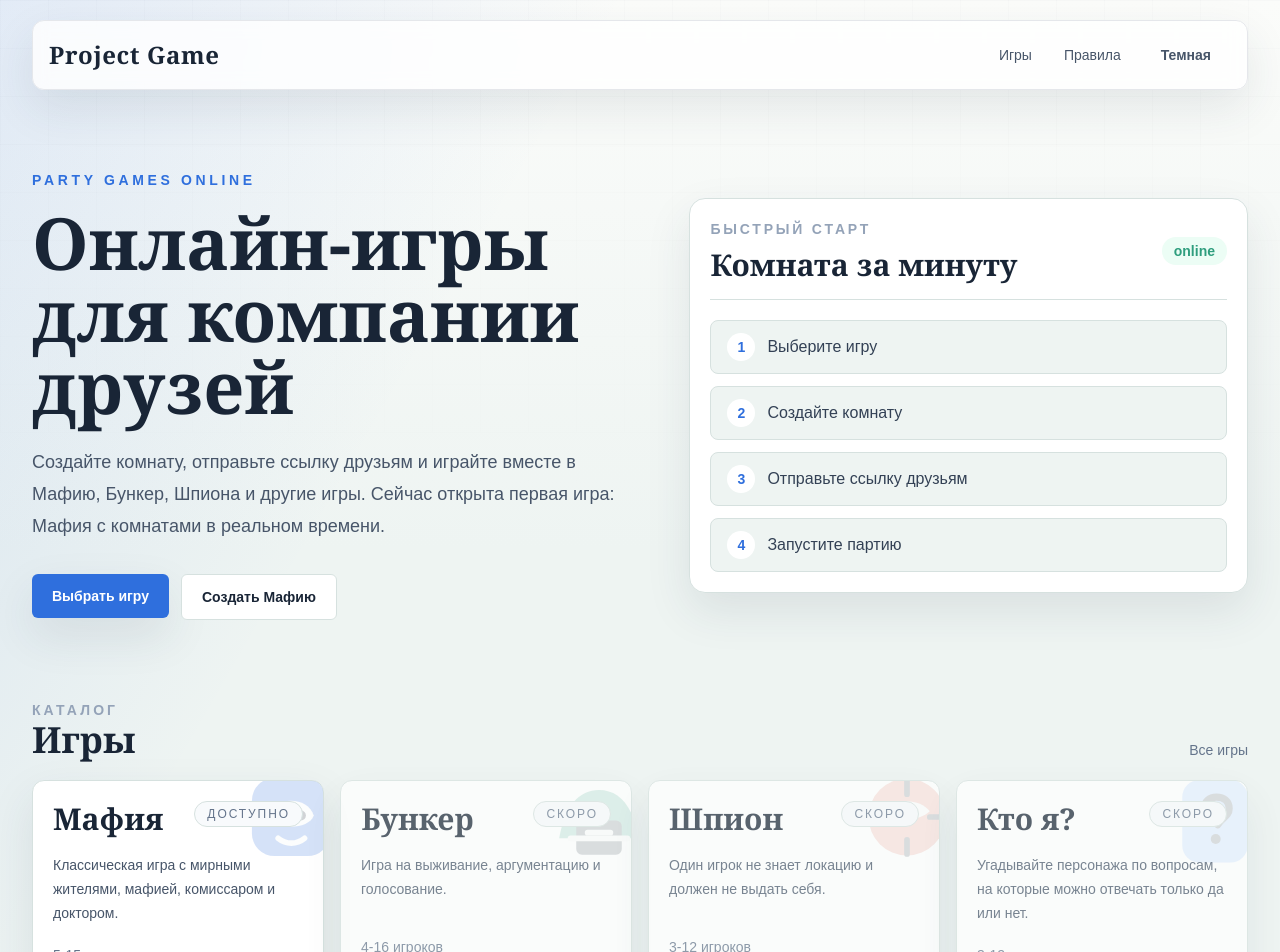
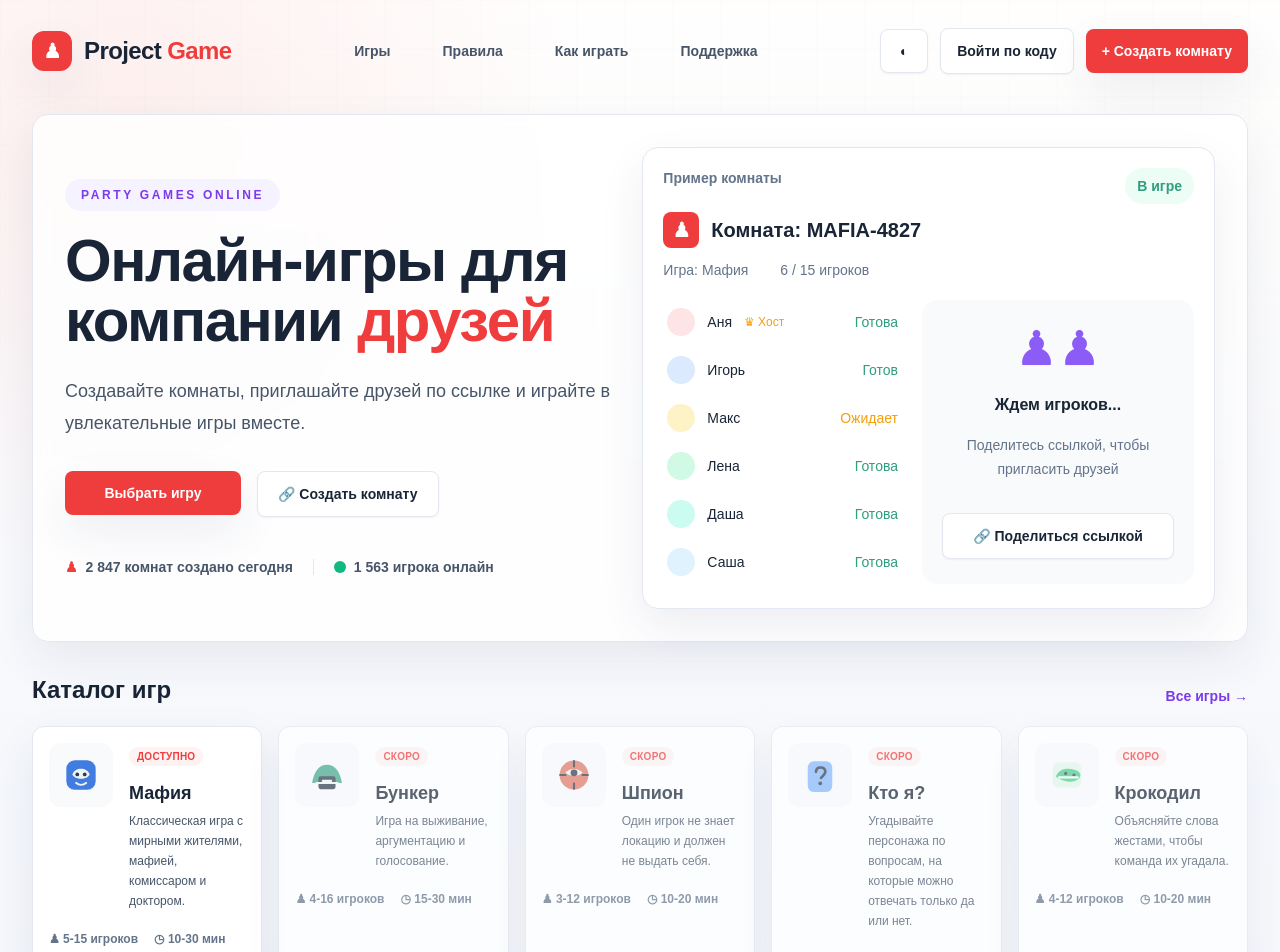
Before and after one commit to Iutin12/Project-Game, a Next.js app: page / in a window 1280 px wide. Shown: the top 952 px of the page. Built offline with nearby package versions, Linux system fonts and the light colour scheme.

Commit message:
Restyle landing page from reference

```diff
--- a/src/app/globals.css
+++ b/src/app/globals.css
@@ -6,15 +6,15 @@
   --font-display: "Geologica";
   --font-body: "Manrope";
   --color-ink: #192536;
-  --color-cloud: #eef4f2;
-  --color-line: #d6e1df;
+  --color-cloud: #f6f8fc;
+  --color-line: #e2e7f0;
   --color-mint: #2f9e7e;
-  --color-ocean: #2f6fdd;
-  --color-coral: #df6a55;
-  --color-page: #eef4f2;
-  --color-surface: #fbfcfa;
-  --color-surface-muted: #f3f7f5;
-  --shadow-soft: 0 18px 45px rgba(35, 63, 79, 0.1);
+  --color-ocean: #ef3d3d;
+  --color-coral: #ef3d3d;
+  --color-page: #f6f8fc;
+  --color-surface: #fffdfb;
+  --color-surface-muted: #f5f7fb;
+  --shadow-soft: 0 18px 45px rgba(38, 52, 86, 0.08);
   color-scheme: light;
 }
 
@@ -46,8 +46,8 @@ body {
   margin: 0;
   color: var(--color-ink);
   background:
-    linear-gradient(120deg, rgba(47, 111, 221, 0.12), transparent 34rem),
-    linear-gradient(180deg, var(--color-surface) 0%, var(--color-page) 52%, var(--color-cloud) 100%);
+    radial-gradient(circle at 10% 10%, rgba(239, 61, 61, 0.08), transparent 28rem),
+    linear-gradient(180deg, #fffefd 0%, var(--color-page) 58%, #f3f6fb 100%);
   font-family: var(--font-body), Arial, sans-serif;
 }
 
@@ -72,7 +72,7 @@ select {
   position: fixed;
   inset: 0;
   pointer-events: none;
-  opacity: 0.38;
+  opacity: 0.26;
   background-image:
     linear-gradient(rgba(25, 38, 66, 0.045) 1px, transparent 1px),
     linear-gradient(90deg, rgba(25, 38, 66, 0.04) 1px, transparent 1px);
--- a/src/app/page.tsx
+++ b/src/app/page.tsx
@@ -5,63 +5,112 @@ import { GameCard } from "@/components/game-card/GameCard";
 import { games } from "@/games/config";
 
 export default function HomePage() {
+  const previewPlayers = [
+    ["Аня", "Готова", "bg-rose-100"],
+    ["Игорь", "Готов", "bg-blue-100"],
+    ["Макс", "Ожидает", "bg-amber-100"],
+    ["Лена", "Готова", "bg-emerald-100"],
+    ["Даша", "Готова", "bg-teal-100"],
+    ["Саша", "Готова", "bg-sky-100"]
+  ];
+
   return (
     <AppShell>
-      <section className="grid flex-1 items-center gap-10 py-12 lg:grid-cols-[1.05fr_0.95fr] lg:py-20">
-        <div>
-          <p className="mb-4 text-sm font-semibold uppercase tracking-[0.26em] text-ocean">party games online</p>
-          <h1 className="font-display text-5xl font-semibold leading-none text-ink sm:text-7xl">
-            Онлайн-игры для компании друзей
+      <section className="mt-8 grid gap-8 rounded-2xl border border-line bg-white/80 p-5 shadow-soft backdrop-blur lg:grid-cols-[1fr_1.05fr] lg:p-8">
+        <div className="flex flex-col justify-center py-8">
+          <p className="mb-5 w-fit rounded-full bg-violet-50 px-4 py-2 text-xs font-bold uppercase tracking-[0.22em] text-violet-600">
+            party games online
+          </p>
+          <h1 className="max-w-2xl text-5xl font-black leading-tight tracking-tight text-ink sm:text-6xl">
+            Онлайн-игры для компании <span className="text-ocean">друзей</span>
           </h1>
-          <p className="mt-6 max-w-2xl text-lg leading-8 text-slate-600">
-            Создайте комнату, отправьте ссылку друзьям и играйте вместе в Мафию, Бункер,
-            Шпиона и другие игры. Сейчас открыта первая игра: Мафия с комнатами
-            в реальном времени.
+          <p className="mt-6 max-w-xl text-lg leading-8 text-slate-600">
+            Создавайте комнаты, приглашайте друзей по ссылке и играйте в увлекательные игры вместе.
           </p>
-          <div className="mt-8 flex flex-wrap gap-3">
+          <div className="mt-8 flex flex-wrap gap-4">
             <Link href="/games">
-              <Button>Выбрать игру</Button>
+              <Button className="min-w-44">Выбрать игру</Button>
             </Link>
             <Link href="/games/mafia">
-              <Button variant="secondary">Создать Мафию</Button>
+              <Button variant="secondary" className="min-w-44">🔗 Создать комнату</Button>
             </Link>
+          </div>
+          <div className="mt-10 flex flex-wrap items-center gap-5 text-sm font-semibold text-slate-600">
+            <span className="flex items-center gap-2"><span className="text-ocean">♟</span> 2 847 комнат создано сегодня</span>
+            <span className="h-4 w-px bg-line" />
+            <span className="flex items-center gap-2"><span className="h-3 w-3 rounded-full bg-emerald-500" /> 1 563 игрока онлайн</span>
           </div>
         </div>
 
         <div className="rounded-2xl border border-line bg-white p-5 shadow-soft">
-          <div className="flex items-center justify-between gap-4 border-b border-line pb-4">
+          <div className="mb-5 flex items-start justify-between gap-4">
             <div>
-              <p className="text-sm font-semibold uppercase tracking-[0.2em] text-slate-400">быстрый старт</p>
-              <h2 className="mt-2 font-display text-3xl font-semibold text-ink">Комната за минуту</h2>
+              <p className="text-sm font-semibold text-slate-500">Пример комнаты</p>
+              <h2 className="mt-6 flex items-center gap-3 text-xl font-bold text-ink">
+                <span className="flex h-9 w-9 items-center justify-center rounded-lg bg-ocean text-white">♟</span>
+                Комната: MAFIA-4827
+              </h2>
+              <p className="mt-3 text-sm font-medium text-slate-500">Игра: Мафия <span className="ml-7">6 / 15 игроков</span></p>
             </div>
-            <span className="rounded-full bg-emerald-50 px-3 py-1 text-sm font-semibold text-mint">online</span>
+            <span className="rounded-full bg-emerald-50 px-3 py-2 text-sm font-bold text-mint">В игре</span>
           </div>
-          <div className="mt-5 space-y-3">
-            {["Выберите игру", "Создайте комнату", "Отправьте ссылку друзьям", "Запустите партию"].map((line, index) => (
-              <div key={line} className="flex items-center gap-3 rounded-lg border border-line bg-cloud px-4 py-3 text-slate-700">
-                <span className="flex h-7 w-7 items-center justify-center rounded-full bg-white text-sm font-semibold text-ocean">
-                  {index + 1}
+          <div className="grid gap-5 md:grid-cols-[1fr_17rem]">
+            <div className="space-y-1">
+              {previewPlayers.map(([name, status, color], index) => (
+              <div key={name} className="flex items-center justify-between rounded-lg px-1 py-2 text-sm">
+                <span className="flex items-center gap-3 font-medium text-ink">
+                  <span className={`h-7 w-7 rounded-full ${color}`} />
+                  {name} {index === 0 ? <span className="text-xs text-amber-500">♛ Хост</span> : null}
                 </span>
-                {line}
+                <span className={status === "Ожидает" ? "text-amber-500" : "text-mint"}>{status}</span>
               </div>
-            ))}
+              ))}
+            </div>
+            <div className="flex flex-col items-center justify-center rounded-2xl bg-slate-50 p-5 text-center">
+              <div className="text-5xl text-violet-500">♟♟</div>
+              <p className="mt-5 font-bold text-ink">Ждем игроков...</p>
+              <p className="mt-4 text-sm leading-6 text-slate-500">Поделитесь ссылкой, чтобы пригласить друзей</p>
+              <Button variant="secondary" className="mt-8 w-full">🔗 Поделиться ссылкой</Button>
+            </div>
           </div>
         </div>
       </section>
 
-      <section className="pb-12">
+      <section className="py-8">
         <div className="mb-5 flex items-end justify-between gap-4">
           <div>
-            <p className="text-sm font-semibold uppercase tracking-[0.22em] text-slate-400">Каталог</p>
-            <h2 className="font-display text-4xl font-semibold text-ink">Игры</h2>
+            <h2 className="text-2xl font-black text-ink">Каталог игр</h2>
           </div>
-          <Link className="text-sm font-medium text-slate-500 hover:text-ink" href="/games">
-            Все игры
+          <Link className="text-sm font-bold text-violet-600 hover:text-ink" href="/games">
+            Все игры →
           </Link>
         </div>
-        <div className="grid gap-4 md:grid-cols-2 xl:grid-cols-4">
+        <div className="grid gap-4 md:grid-cols-2 xl:grid-cols-5">
           {games.map((game) => (
             <GameCard key={game.id} game={game} />
+          ))}
+        </div>
+      </section>
+
+      <section className="mb-10 rounded-2xl border border-line bg-white/80 p-5 shadow-soft backdrop-blur">
+        <h2 className="text-2xl font-black text-ink">Как это работает</h2>
+        <div className="mt-7 grid gap-4 lg:grid-cols-4">
+          {[
+            ["+", "Выберите игру", "Выберите игру из каталога, которая вам нравится."],
+            ["♟", "Создайте комнату", "Настройте параметры и создайте комнату для друзей."],
+            ["🔗", "Пригласите друзей", "Отправьте ссылку или код комнаты своим друзьям."],
+            ["🎮", "Играйте вместе", "Наслаждайтесь игрой и веселой атмосферой."]
+          ].map(([icon, title, text], index) => (
+            <div key={title} className="flex items-center gap-5">
+              <span className="flex h-7 w-7 shrink-0 items-center justify-center rounded-full bg-violet-100 text-sm font-bold text-violet-600">
+                {index + 1}
+              </span>
+              <span className="flex h-16 w-16 shrink-0 items-center justify-center rounded-xl bg-slate-50 text-3xl text-slate-600">{icon}</span>
+              <div>
+                <h3 className="font-bold text-ink">{title}</h3>
+                <p className="mt-1 text-sm leading-5 text-slate-500">{text}</p>
+              </div>
+            </div>
           ))}
         </div>
       </section>
--- a/src/components/game-card/GameCard.tsx
+++ b/src/components/game-card/GameCard.tsx
@@ -7,23 +7,32 @@ type GameCardProps = {
 
 export function GameCard({ game }: GameCardProps) {
   const content = (
-    <article className="group relative h-full overflow-hidden rounded-xl border border-line bg-white p-5 shadow-soft transition hover:-translate-y-1 hover:border-ocean/30 hover:shadow-lg">
-      <img
-        src={game.illustration}
-        alt=""
-        aria-hidden="true"
-        className="pointer-events-none absolute -right-8 -top-7 h-32 w-32 opacity-20 transition group-hover:scale-105 group-hover:opacity-30"
-      />
-      <div className="relative flex items-start justify-between gap-3">
-        <h3 className="font-display text-3xl font-semibold text-ink">{game.title}</h3>
-        <span className="rounded-full border border-line bg-slate-50 px-3 py-1 text-xs uppercase tracking-[0.16em] text-slate-500">
+    <article className="group relative h-full overflow-hidden rounded-xl border border-line bg-white p-4 shadow-soft transition hover:-translate-y-1 hover:border-ocean/30 hover:shadow-lg">
+      <div className="relative flex items-start gap-4">
+        <div className="flex h-16 w-16 shrink-0 items-center justify-center rounded-xl bg-slate-50">
+          <img
+            src={game.illustration}
+            alt=""
+            aria-hidden="true"
+            className="h-12 w-12 opacity-90 transition group-hover:scale-105"
+          />
+        </div>
+        <div className="min-w-0 flex-1">
+          <span className="rounded-full bg-red-50 px-2 py-1 text-[10px] font-bold uppercase tracking-wide text-ocean">
+            {game.status === "available" ? "Доступно" : "Скоро"}
+          </span>
+          <h3 className="mt-3 text-lg font-bold text-ink">{game.title}</h3>
+          <p className="mt-1 text-xs leading-5 text-slate-600">{game.description}</p>
+        </div>
+        <span className="hidden rounded-full border border-line bg-slate-50 px-3 py-1 text-xs uppercase tracking-[0.16em] text-slate-500">
           {game.status === "available" ? "Доступно" : "Скоро"}
         </span>
       </div>
-      <p className="relative mt-4 min-h-16 text-sm leading-6 text-slate-600">{game.description}</p>
-      <p className="relative mt-5 text-sm font-medium text-slate-500">
-        {game.minPlayers}-{game.maxPlayers} игроков
-      </p>
+      <div className="relative mt-5 flex flex-wrap items-center gap-x-4 gap-y-2 text-xs font-semibold text-slate-500">
+        <span className="whitespace-nowrap">♟ {game.minPlayers}-{game.maxPlayers} игроков</span>
+        <span className="whitespace-nowrap">◷ {game.duration}</span>
+        {game.status === "available" ? <span className="ml-auto whitespace-nowrap text-ocean">Играть ›</span> : null}
+      </div>
     </article>
   );
 
--- a/src/components/layout/AppShell.tsx
+++ b/src/components/layout/AppShell.tsx
@@ -4,19 +4,36 @@ import { ThemeToggle } from "@/components/theme/ThemeToggle";
 export function AppShell({ children }: { children: React.ReactNode }) {
   return (
     <main className="relative mx-auto flex min-h-screen w-full max-w-7xl flex-col px-4 py-5 sm:px-6 lg:px-8">
-      <header className="flex items-center justify-between gap-4 rounded-xl border border-line/80 bg-white/80 px-4 py-3 shadow-soft backdrop-blur">
-        <Link href="/" className="font-display text-2xl font-semibold tracking-wide text-ink">
-          Project Game
+      <header className="flex items-center justify-between gap-4 py-2">
+        <Link href="/" className="flex items-center gap-3 text-2xl font-semibold tracking-tight text-ink">
+          <span className="flex h-10 w-10 items-center justify-center rounded-xl bg-ocean text-xl text-white shadow-soft">♟</span>
+          <span>Project <span className="text-ocean">Game</span></span>
         </Link>
-        <nav className="flex items-center gap-2 text-sm font-medium text-slate-600">
+        <nav className="hidden items-center gap-7 text-sm font-semibold text-slate-600 md:flex">
           <Link className="rounded-full px-3 py-2 hover:bg-slate-100 hover:text-ink" href="/games">
             Игры
           </Link>
           <Link className="rounded-full px-3 py-2 hover:bg-slate-100 hover:text-ink" href="/rules/mafia">
             Правила
           </Link>
+          <Link className="rounded-full px-3 py-2 hover:bg-slate-100 hover:text-ink" href="/dev/mafia-test">
+            Как играть
+          </Link>
+          <Link className="rounded-full px-3 py-2 hover:bg-slate-100 hover:text-ink" href="/games/mafia">
+            Поддержка
+          </Link>
+        </nav>
+        <div className="flex items-center gap-3">
           <ThemeToggle />
-        </nav>
+          <Link className="hidden rounded-lg border border-line bg-white px-4 py-3 text-sm font-semibold text-ink shadow-sm hover:bg-slate-50 sm:inline-flex" href="/room/DEMO">
+            Войти по коду
+          </Link>
+          <Link href="/games/mafia">
+            <button className="rounded-lg bg-ocean px-3 py-3 text-sm font-semibold text-white shadow-soft transition hover:brightness-95 sm:px-4">
+              + Создать<span className="hidden sm:inline"> комнату</span>
+            </button>
+          </Link>
+        </div>
       </header>
       {children}
     </main>
--- a/src/components/theme/ThemeToggle.tsx
+++ b/src/components/theme/ThemeToggle.tsx
@@ -23,8 +23,8 @@ export function ThemeToggle() {
   }
 
   return (
-    <Button type="button" variant="ghost" className="px-3 py-2" onClick={toggleTheme}>
-      {theme === "dark" ? "Светлая" : "Темная"}
+    <Button type="button" variant="secondary" className="h-11 w-12 px-0 text-lg" onClick={toggleTheme} aria-label="Переключить тему">
+      {theme === "dark" ? "☀" : "◐"}
     </Button>
   );
 }
--- a/src/components/ui/Button.tsx
+++ b/src/components/ui/Button.tsx
@@ -9,9 +9,9 @@ export function Button({ className, variant = "primary", ...props }: ButtonProps
   return (
     <button
       className={clsx(
-        "inline-flex items-center justify-center rounded-md px-5 py-3 text-sm font-semibold transition disabled:cursor-not-allowed disabled:opacity-45",
+        "inline-flex items-center justify-center gap-2 rounded-lg px-5 py-3 text-sm font-semibold transition disabled:cursor-not-allowed disabled:opacity-45",
         variant === "primary" && "bg-ocean text-white shadow-soft hover:brightness-95",
-        variant === "secondary" && "border border-line bg-white text-ink hover:border-slate-300 hover:bg-slate-50",
+        variant === "secondary" && "border border-line bg-white text-ink shadow-sm hover:border-slate-300 hover:bg-slate-50",
         variant === "ghost" && "text-slate-600 hover:bg-slate-100 hover:text-ink",
         className
       )}
--- a/src/games/config.ts
+++ b/src/games/config.ts
@@ -7,6 +7,7 @@ export type GameConfig = {
   maxPlayers: number;
   route: string;
   illustration: string;
+  duration: string;
 };
 
 export const games: GameConfig[] = [
@@ -18,7 +19,8 @@ export const games: GameConfig[] = [
     minPlayers: 5,
     maxPlayers: 15,
     route: "/games/mafia",
-    illustration: "/game-cards/mafia.svg"
+    illustration: "/game-cards/mafia.svg",
+    duration: "10-30 мин"
   },
   {
     id: "bunker",
@@ -28,7 +30,8 @@ export const games: GameConfig[] = [
     minPlayers: 4,
     maxPlayers: 16,
     route: "/games/bunker",
-    illustration: "/game-cards/bunker.svg"
+    illustration: "/game-cards/bunker.svg",
+    duration: "15-30 мин"
   },
   {
     id: "spy",
@@ -38,7 +41,8 @@ export const games: GameConfig[] = [
     minPlayers: 3,
     maxPlayers: 12,
     route: "/games/spy",
-    illustration: "/game-cards/spy.svg"
+    illustration: "/game-cards/spy.svg",
+    duration: "10-20 мин"
   },
   {
     id: "whoami",
@@ -48,6 +52,18 @@ export const games: GameConfig[] = [
     minPlayers: 3,
     maxPlayers: 12,
     route: "/games/whoami",
-    illustration: "/game-cards/whoami.svg"
+    illustration: "/game-cards/whoami.svg",
+    duration: "10-15 мин"
+  },
+  {
+    id: "crocodile",
+    title: "Крокодил",
+    description: "Объясняйте слова жестами, чтобы команда их угадала.",
+    status: "coming_soon",
+    minPlayers: 4,
+    maxPlayers: 12,
+    route: "/games/crocodile",
+    illustration: "/game-cards/crocodile.svg",
+    duration: "10-20 мин"
   }
 ];
```
Also changed, not shown: public/game-cards/crocodile.svg (added).
